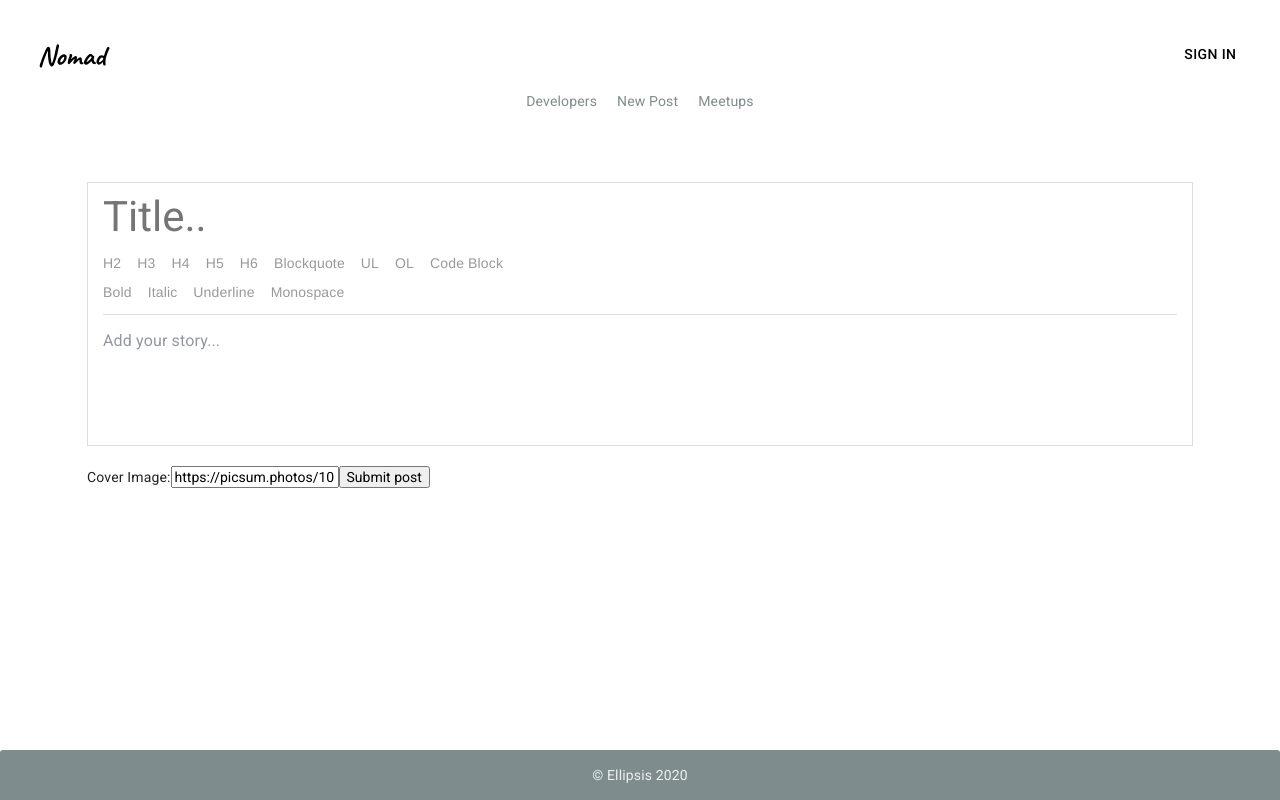
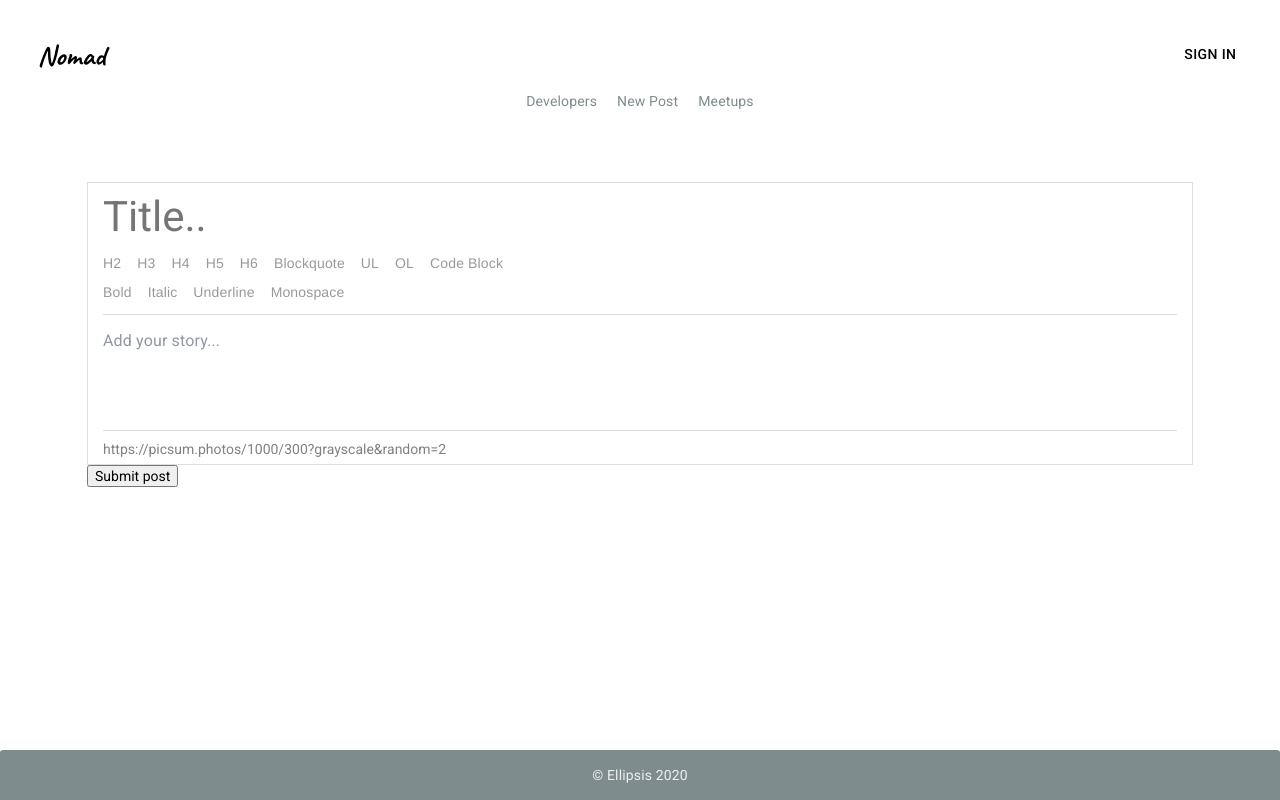
Before and after one commit to ellipsisMob/nomad, a React (Create React App) app in the folder client/: page /addPost in a window 1280 px wide. Built offline with nearby package versions, Linux system fonts and the light colour scheme.

Commit message:
post image url markup

```diff
--- a/client/src/components/developers/DevEditModal.jsx
+++ b/client/src/components/developers/DevEditModal.jsx
@@ -72,14 +72,14 @@ const EditDev = props => {
             onChange={e => handleInputChange(e)}
             fullWidth
           />
-          {/* <TextField
+          <TextField
             margin="dense"
             name='age'
             label="age"
             value={dev.age}
             onChange={e => handleInputChange(e)}
             fullWidth
-          /> */}
+          />
           {/* <TextField
             margin="dense"
             name='email'
--- a/client/src/components/editor/Editor.css
+++ b/client/src/components/editor/Editor.css
@@ -6,20 +6,30 @@
 .editor {
   background: #fff;
   border: 1px solid #ddd;
-  /* font-family: 'Georgia', serif; */
   font-size: 14px;
-  padding: 0px 15px 15px 15px;
+  padding: 0px 15px 5px 15px;
+}
+
+.headerImg {
+  border-top: 1px solid #ddd;
+}
+
+.headerImg input {
+  padding: 0;
+  margin: 10px 0 0 0;
+  width: 100%;
+  border: 0;
+  color: grey;
+  outline: none;
 }
 
 .title input {
   padding: 0;
   margin: 10px 0;
-  /* background: red; */
   width: 100%;
   border: 0;
   font-size: 300%;
   outline: none;
-  /* font-family: 'Georgia', serif; */
 }
 
 .RichEditor-editor {
--- a/client/src/components/editor/Editor.jsx
+++ b/client/src/components/editor/Editor.jsx
@@ -138,15 +138,6 @@ class MyEditor extends React.Component {
     return (
       <div className="text-editor">
         <form>
-          {/* <label htmlFor="author">
-            Author:
-            <input
-              name="author"
-              type="text"
-              placeholder="Enter your name"
-              value={author}
-              onChange={this.authorChange} />
-          </label> */}
           <div className="editor">
             <div className="title">
               <label htmlFor="title">
@@ -181,16 +172,17 @@ class MyEditor extends React.Component {
               />
             </div>
           </div>
-          </div>
+          <div className="headerImg">
             <label htmlFor="headerImg">
-            <br></br>Cover Image:
               <input
                 name="headerImg"
                 type="text"
-              placeholder="Link a cover image"
+                placeholder="Add link to a cover image"
                 value={headerImg}
                 onChange={this.headerImgChange} />
             </label>
+          </div>
+          </div>
           <button type="submit" onClick={this.handleSubmit}>Submit post</button>
         </form>
       </div>
```
Lines whose indentation alone changed are shown as unchanged.
